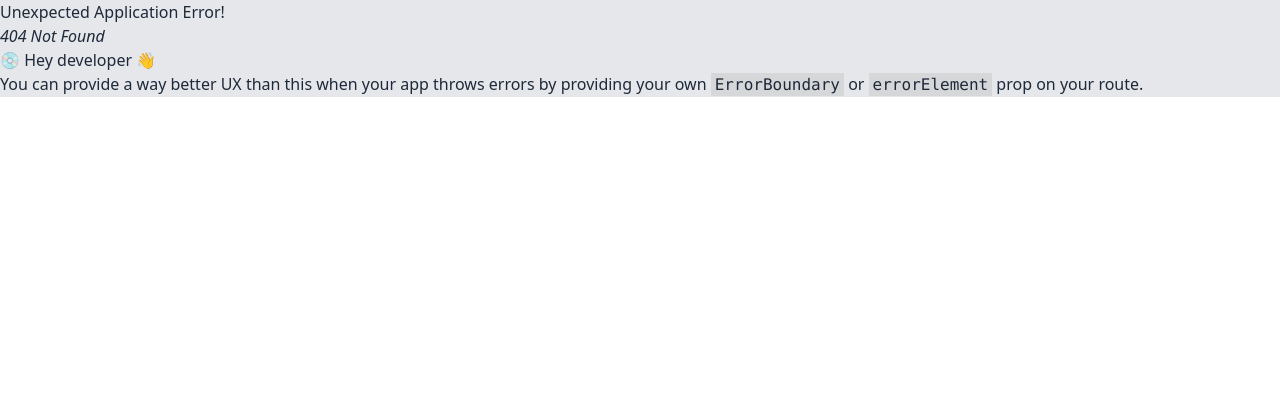
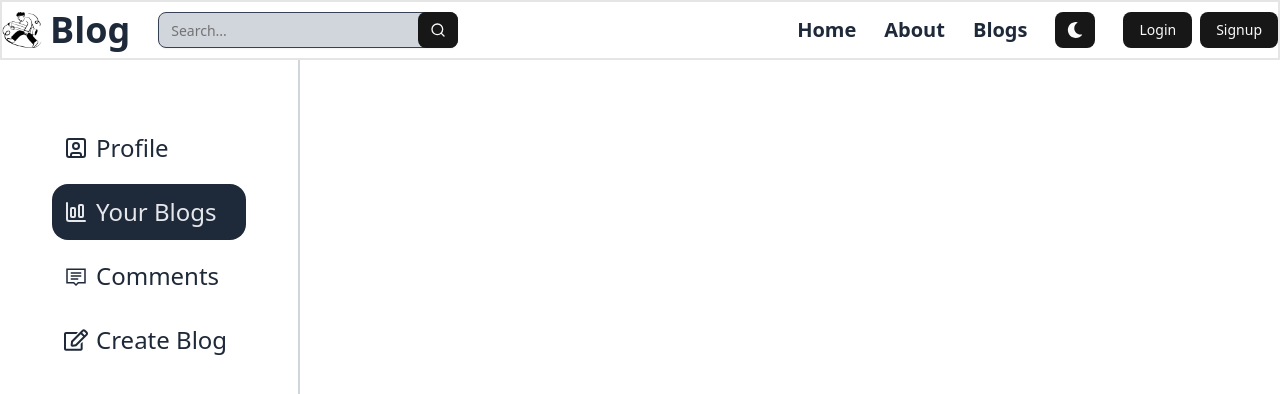
Before and after one commit to Sayantan2005/Blog_Site, a React app in the folder frontend/: page /dashboard/your-blog in a window 1280 px wide. Before the commit this address had no page. Shown: the top 394 px of the page. Built offline with nearby package versions, Linux system fonts and the light colour scheme; the HTML template or start-up script is replaced by a standard one.

Commit message:
Start to build the dashboard page

```diff
--- a/frontend/src/App.jsx
+++ b/frontend/src/App.jsx
@@ -6,6 +6,11 @@ import About from "./pages/About";
 import Login from "./pages/Login";
 import SIgnup from "./pages/SIgnup";
 import Navbar from "./components/Navbar";
+import Dashboard from "./pages/Dashboard";
+import Profile from "./pages/Profile";
+import YourBlog from "./pages/YourBlog";
+import Comments from "./pages/Comments";
+import CreateBlog from "./pages/CreateBlog";
 
 const router = createBrowserRouter([
   {
@@ -53,6 +58,34 @@ const router = createBrowserRouter([
       </>
     ),
   },
+  {
+    path:"/dashboard",
+    element: (
+    <>
+    <Navbar/>
+    <Dashboard/>
+    </>
+    ),
+    children:[
+      {
+        path:"profile",
+        element:<Profile/>
+      },
+      {
+        path:"your-blog",
+        element:<YourBlog/>
+      },
+      {
+        path:"comments",
+        element:<Comments/>
+      },
+      {
+        path:"write-blog",
+        element:<CreateBlog/>
+      },
+    ]
+
+  },
 ]);
 
 function App() {
--- /dev/null
+++ b/frontend/src/components/Sidebar.jsx
@@ -0,0 +1,37 @@
+import { ChartColumnBig, SquareUser } from 'lucide-react'
+import React from 'react'
+import { FaRegEdit } from 'react-icons/fa'
+import { LiaCommentSolid } from 'react-icons/lia'
+import { NavLink } from 'react-router-dom'
+
+function Sidebar() {
+  return (
+    <div className='hidden mt-10 fixed md:block border-r-2 dark:bg-gray-800 bg-white border-gray-300 dark:border-gray-600 w-[300px] p-10 space-y-2 h-screen z-10'>
+
+        <div className='text-center pt-10 px-3 space-y-2'>
+            <NavLink to="/dashboard/profile" className={({isActive})=>`text-2xl ${isActive ? "bg-gray-800 dark:bg-gray-900 text-gray-200":"bg-transparent" } flex items-center gap-2 cursor-pointer p-3 rounded-2xl w-full `}>
+            <SquareUser />
+            <span>Profile</span>
+            </NavLink>
+
+            <NavLink to="/dashboard/your-blog" className={({isActive})=>`text-2xl ${isActive ? "bg-gray-800 dark:bg-gray-900 text-gray-200":"bg-transparent" } flex items-center gap-2 cursor-pointer p-3 rounded-2xl w-full `}>
+            <ChartColumnBig />
+            <span>Your Blogs</span>
+            </NavLink>
+
+            <NavLink to="/dashboard/comments" className={({isActive})=>`text-2xl ${isActive ? "bg-gray-800 dark:bg-gray-900 text-gray-200":"bg-transparent" } flex items-center gap-2 cursor-pointer p-3 rounded-2xl w-full `}>
+            <LiaCommentSolid />
+            <span>Comments</span>
+            </NavLink>
+
+            <NavLink to="/dashboard/write-blog" className={({isActive})=>`text-2xl ${isActive ? "bg-gray-800 dark:bg-gray-900 text-gray-200":"bg-transparent" } flex items-center gap-2 cursor-pointer p-3 rounded-2xl w-full `}>
+            <FaRegEdit />
+            <span>Create Blog</span>
+            </NavLink>
+
+        </div>
+    </div>
+  )
+}
+
+export default Sidebar
--- /dev/null
+++ b/frontend/src/pages/Comments.jsx
@@ -0,0 +1,9 @@
+import React from 'react'
+
+function Comments() {
+  return (
+    <div>Comments</div>
+  )
+}
+
+export default Comments
--- /dev/null
+++ b/frontend/src/pages/CreateBlog.jsx
@@ -0,0 +1,9 @@
+import React from 'react'
+
+function CreateBlog() {
+  return (
+    <div>CreateBlog</div>
+  )
+}
+
+export default CreateBlog
--- /dev/null
+++ b/frontend/src/pages/Dashboard.jsx
@@ -0,0 +1,16 @@
+import Sidebar from '../components/Sidebar'
+import React from 'react'
+import { Outlet } from 'react-router-dom'
+
+function Dashboard() {
+  return (
+    <div className='flex'>
+        <Sidebar />
+        <div className='flex-1'>
+            <Outlet />
+        </div>
+    </div>
+  )
+}
+
+export default Dashboard
--- /dev/null
+++ b/frontend/src/pages/Profile.jsx
@@ -0,0 +1,17 @@
+import { Card } from '../components/ui/card'
+import React from 'react'
+
+function Profile() {
+    return (
+        <div className='pt-20 md:ml-80
+ md:h-screen'>
+    <div className='max-w-6xl mx-auto mt-8'>
+        <Card>
+
+        </Card>
+         </div>
+        </div>
+    )
+}
+
+export default Profile
--- /dev/null
+++ b/frontend/src/pages/YourBlog.jsx
@@ -0,0 +1,9 @@
+import React from 'react'
+
+function YourBlog() {
+  return (
+    <div>YourBlog</div>
+  )
+}
+
+export default YourBlog
--- a/frontend/vite.config.js
+++ b/frontend/vite.config.js
@@ -1,23 +1,23 @@
-// import path from "path";
-// import { defineConfig } from "vite";
-// import react from "@vitejs/plugin-react";
-// import tailwindcss from "@tailwindcss/vite";
+import path from "path";
+import { defineConfig } from "vite";
+import react from "@vitejs/plugin-react";
+import tailwindcss from "@tailwindcss/vite";
+
+// https://vite.dev/config/
+export default defineConfig({
+  plugins: [react(), tailwindcss()],
+  resolve: {
+    alias: {
+      "@": path.resolve(__dirname, "./src"),
+    },
+  },
+});
+
+// import { defineConfig } from 'vite'
+// import react from '@vitejs/plugin-react'
+// import tailwindcss from '@tailwindcss/vite'
 
 // // https://vite.dev/config/
 // export default defineConfig({
 //   plugins: [react(), tailwindcss()],
-//   resolve: {
-//     alias: {
-//       "@": path.resolve(__dirname, "./src"),
-//     },
-//   },
-// });
-
-import { defineConfig } from 'vite'
-import react from '@vitejs/plugin-react'
-import tailwindcss from '@tailwindcss/vite'
-
-// https://vite.dev/config/
-export default defineConfig({
-  plugins: [react(), tailwindcss()],
-})
+// })
```
